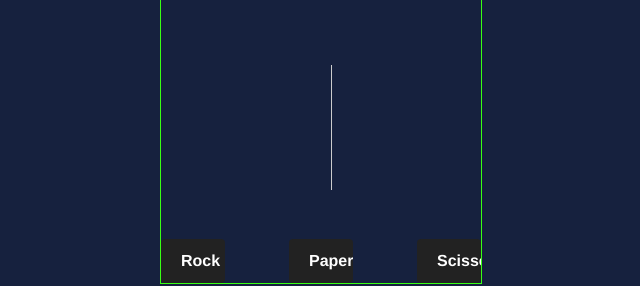
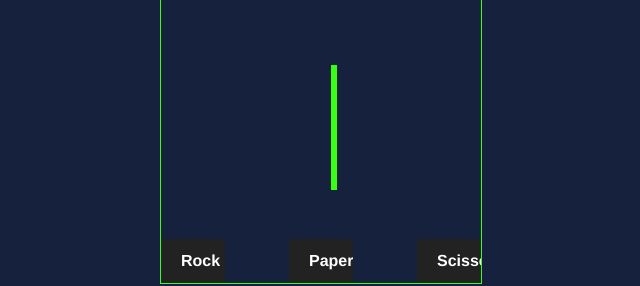
Before and after one commit to JabaDUDE/rock-paper-scissors, a plain HTML site: page index.html in a window 1280 px wide. Shown: the part 365-651 px from the top of the page, without its empty margins (319-959 px from the left). Drawn offline with Linux system fonts and the light colour scheme.

Commit message:
update readme and style

```diff
--- a/style.css
+++ b/style.css
@@ -30,7 +30,7 @@
 .vertical {
   position: absolute;
   left: 50%;
-  border-left: 1px solid #ccc;
+  border-left: 6px solid #39ff14;
   margin: 0 10px;
   height: 125px;
 }
```
Also changed, not shown: 1 other file.
